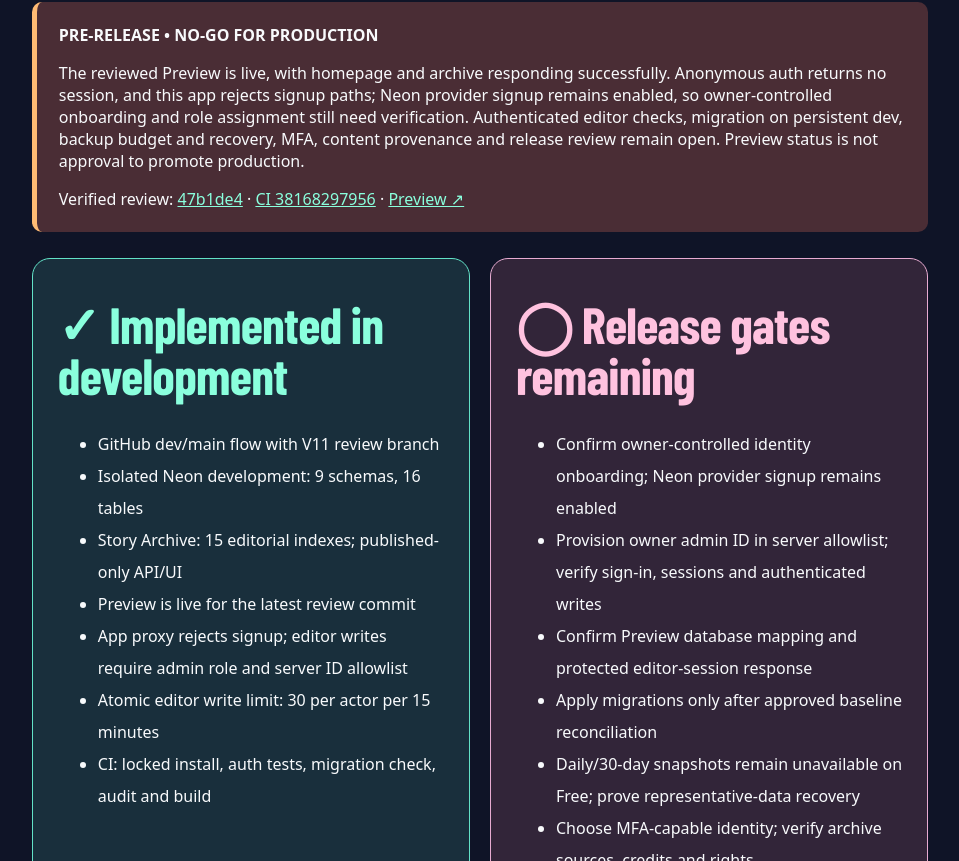
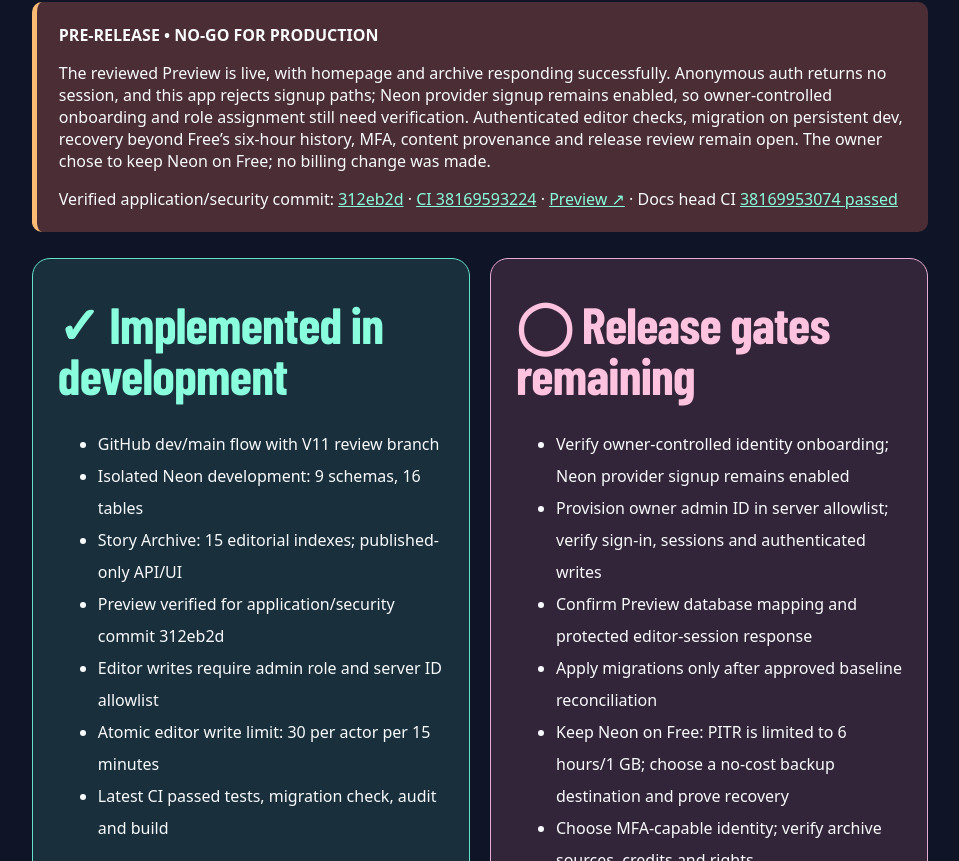
Before and after one commit to bjo163/monwitness-xii, a Next.js app: page /handover in a window 1280 px wide. Shown: the part 539-1400 px from the top of the page, without its empty margins (160-1119 px from the left). Built offline with nearby package versions, Linux system fonts and the light colour scheme; a web font is replaced by a local one.

Commit message:
docs: refresh visible release gates and provenance criteria

```diff
--- a/app/handover/page.jsx
+++ b/app/handover/page.jsx
@@ -1,13 +1,13 @@
 import Link from "next/link";
 export const metadata={title:"MoonWitness XII — Release & Handover"};
-const done=["GitHub dev/main flow with V11 review branch","Isolated Neon development: 9 schemas, 16 tables","Story Archive: 15 editorial indexes; published-only API/UI","Preview is live for the latest review commit","App proxy rejects signup; editor writes require admin role and server ID allowlist","Atomic editor write limit: 30 per actor per 15 minutes","CI: locked install, auth tests, migration check, audit and build"];
-const pending=["Confirm owner-controlled identity onboarding; Neon provider signup remains enabled","Provision owner admin ID in server allowlist; verify sign-in, sessions and authenticated writes","Confirm Preview database mapping and protected editor-session response","Apply migrations only after approved baseline reconciliation","Daily/30-day snapshots remain unavailable on Free; prove representative-data recovery","Choose MFA-capable identity; verify archive sources, credits and rights","Review PR #4, recheck PR #2 conflicts and rollback before release"];
+const done=["GitHub dev/main flow with V11 review branch","Isolated Neon development: 9 schemas, 16 tables","Story Archive: 15 editorial indexes; published-only API/UI","Preview verified for application/security commit 312eb2d","Editor writes require admin role and server ID allowlist","Atomic editor write limit: 30 per actor per 15 minutes","Latest CI passed tests, migration check, audit and build"];
+const pending=["Verify owner-controlled identity onboarding; Neon provider signup remains enabled","Provision owner admin ID in server allowlist; verify sign-in, sessions and authenticated writes","Confirm Preview database mapping and protected editor-session response","Apply migrations only after approved baseline reconciliation","Keep Neon on Free: PITR is limited to 6 hours/1 GB; choose a no-cost backup destination and prove recovery","Choose MFA-capable identity; verify archive sources, credits and rights","Review PR #4, recheck PR #2 conflicts and rollback before release"];
 export default function HandoverPage(){return <main style={{background:"#0f1427",color:"#f8fafc",minHeight:"100vh",padding:"32px clamp(20px,5vw,80px)",fontFamily:"system-ui"}}>
 <nav style={{display:"flex",gap:22,flexWrap:"wrap"}}><Link href="/" style={{color:"#72e6ed"}}>← HOME</Link><Link href="/episodes" style={{color:"#72e6ed"}}>STORY ARCHIVE</Link><a style={{color:"#ffda73"}} href="https://github.com/bjo163/monwitness-xii/blob/codex/v11-release-readiness/docs/HANDOVER_V11.md">HANDOVER DOCUMENT ↗</a></nav>
 <section style={{maxWidth:1050,margin:"72px auto 32px"}}><p style={{color:"#c9fa62",fontWeight:800,letterSpacing:3}}>RELEASE CONTROL • V11 HANDOVER EDITION</p>
 <h1 style={{fontSize:"clamp(42px,7vw,88px)",lineHeight:1.05,margin:"12px 0"}}>MISSION CONTROL <span style={{color:"#6ee6ef"}}>V11</span></h1>
 <p style={{fontSize:20,maxWidth:780}}>The comic universe is growing. The release follows evidence: what is actually ready, what still needs testing, and what must stay private.</p>
-<div style={{background:"#4a2d35",borderLeft:"5px solid #ffbb74",padding:22,margin:"26px 0",borderRadius:10}}><b>PRE-RELEASE • NO-GO FOR PRODUCTION</b><p>The reviewed Preview is live, with homepage and archive responding successfully. Anonymous auth returns no session, and this app rejects signup paths; Neon provider signup remains enabled, so owner-controlled onboarding and role assignment still need verification. Authenticated editor checks, migration on persistent dev, backup budget and recovery, MFA, content provenance and release review remain open. Preview status is not approval to promote production.</p><p style={{marginBottom:0}}>Verified review: <a style={{color:"#8affdd"}} href="https://github.com/bjo163/monwitness-xii/commit/47b1de418eee853b163550c9976aa458ed5d4d7e">47b1de4</a> · <a style={{color:"#8affdd"}} href="https://github.com/bjo163/monwitness-xii/actions/runs/38168297956">CI 38168297956</a> · <a style={{color:"#8affdd"}} href="https://monwitness-xii-git-codex-v11-release-readiness-bjo163s-projects.vercel.app">Preview ↗</a></p></div>
+<div style={{background:"#4a2d35",borderLeft:"5px solid #ffbb74",padding:22,margin:"26px 0",borderRadius:10}}><b>PRE-RELEASE • NO-GO FOR PRODUCTION</b><p>The reviewed Preview is live, with homepage and archive responding successfully. Anonymous auth returns no session, and this app rejects signup paths; Neon provider signup remains enabled, so owner-controlled onboarding and role assignment still need verification. Authenticated editor checks, migration on persistent dev, recovery beyond Free’s six-hour history, MFA, content provenance and release review remain open. The owner chose to keep Neon on Free; no billing change was made.</p><p style={{marginBottom:0}}>Verified application/security commit: <a style={{color:"#8affdd"}} href="https://github.com/bjo163/monwitness-xii/commit/312eb2da63630adac4ac1cd8d250891c4d537cd6">312eb2d</a> · <a style={{color:"#8affdd"}} href="https://github.com/bjo163/monwitness-xii/actions/runs/38169593224">CI 38169593224</a> · <a style={{color:"#8affdd"}} href="https://monwitness-qf82exrij-bjo163s-projects.vercel.app">Preview ↗</a> · Docs head CI <a style={{color:"#8affdd"}} href="https://github.com/bjo163/monwitness-xii/actions/runs/38169953074">38169953074 passed</a></p></div>
 <div style={{display:"grid",gridTemplateColumns:"repeat(auto-fit,minmax(280px,1fr))",gap:20}}>
 <section style={{background:"#192f3c",padding:25,borderRadius:18,border:"1px solid #62e2c7"}}><h2 style={{color:"#8affdd"}}>✓ Implemented in development</h2><ul style={{lineHeight:2}}>{done.map(x=><li key={x}>{x}</li>)}</ul></section>
 <section style={{background:"#322539",padding:25,borderRadius:18,border:"1px solid #e7abd1"}}><h2 style={{color:"#ffc2df"}}>◯ Release gates remaining</h2><ul style={{lineHeight:2}}>{pending.map(x=><li key={x}>{x}</li>)}</ul></section>
```
Also changed, not shown: 1 other file (tests, documents, lock files or other folders).
